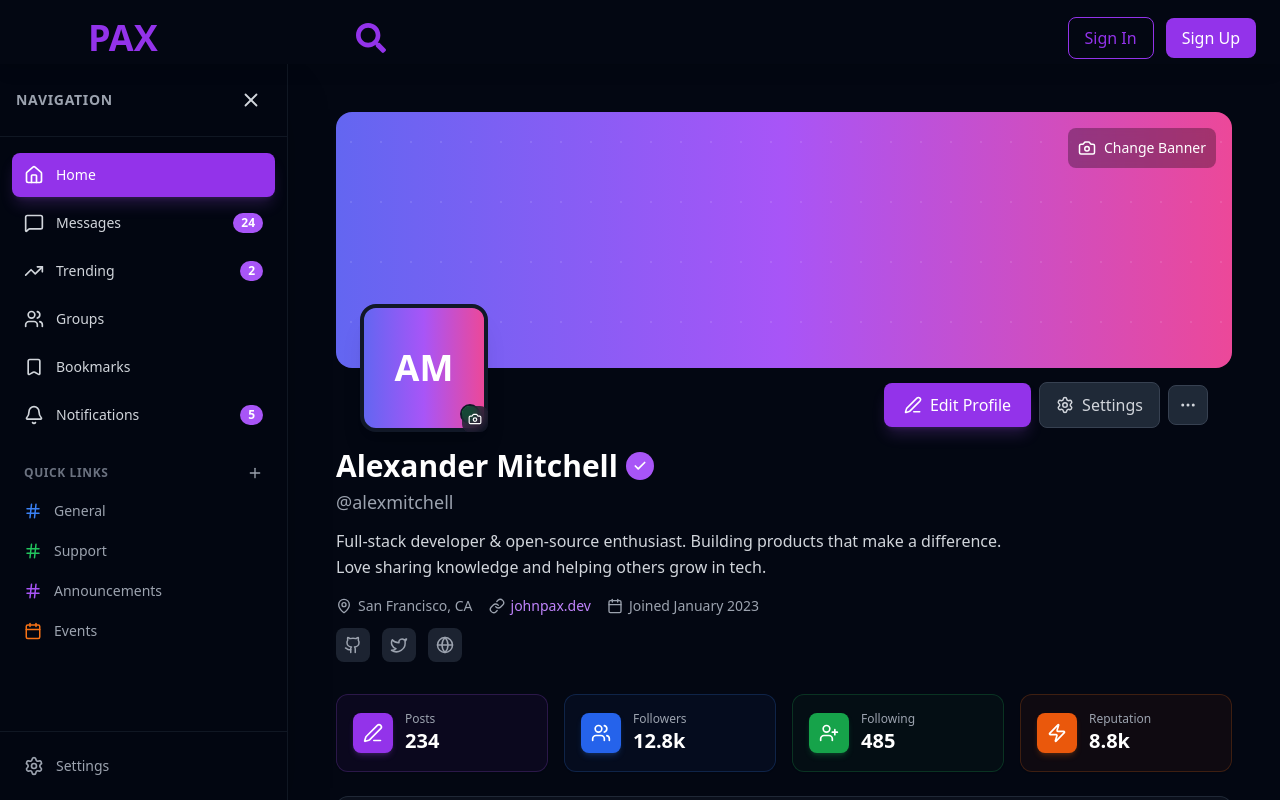
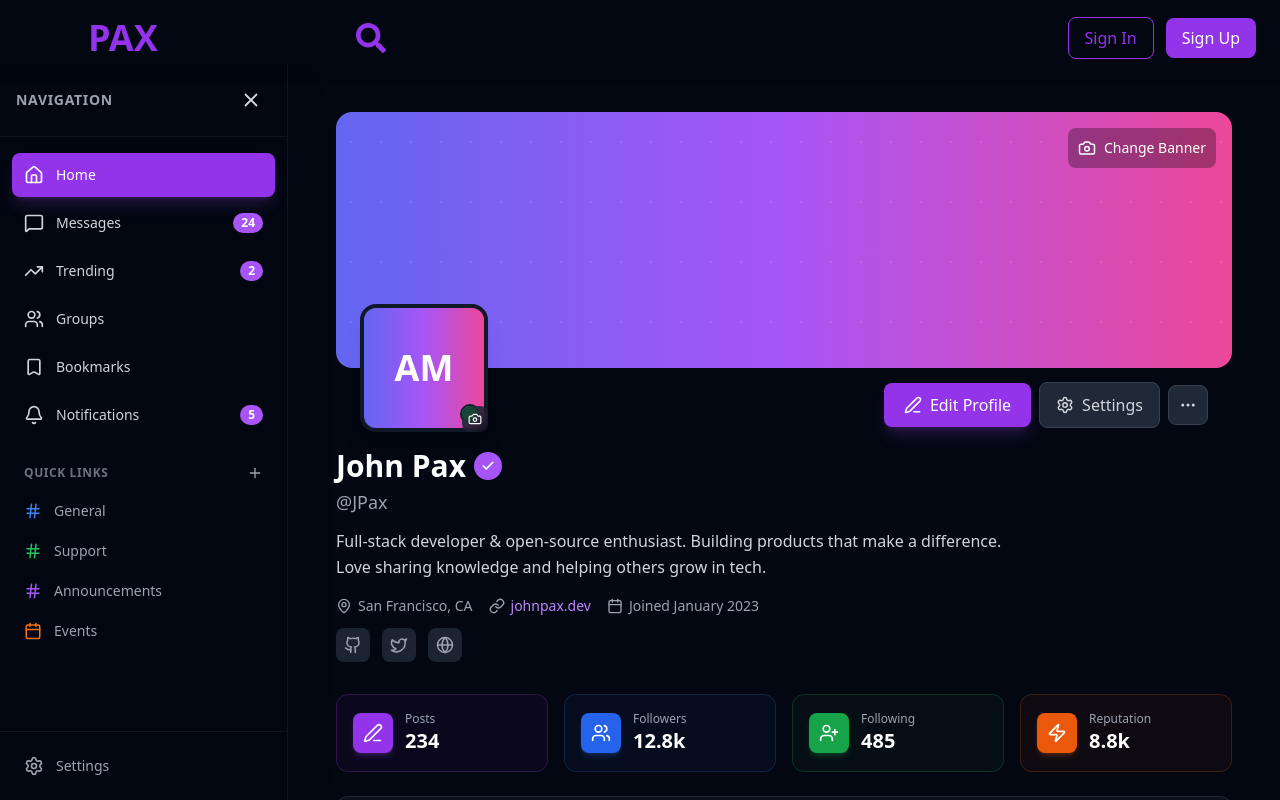
Before and after one commit to Jambbo/PAX, a React (Vite) app in the folder frontend/paxfrontend/: page /profile in a window 1280 px wide. Shown: the top 800 px of the page. Built offline with nearby package versions, Linux system fonts and the light colour scheme.

Commit message:
profile page

```diff
--- a/frontend/paxfrontend/src/pages/profile/ui/profilePage.tsx
+++ b/frontend/paxfrontend/src/pages/profile/ui/profilePage.tsx
@@ -407,15 +407,15 @@ export const ProfilePage: React.FC = () => {
     const [isEditOpen, setIsEditOpen] = useState(false);
 
     const [profile, setProfile] = useState<UserProfile>({
-        name: 'Alexander Mitchell',
-        username: 'alexmitchell',
+        name: 'John Pax',
+        username: 'JPax',
         avatar: 'AM',
         bannerGradient: 'from-indigo-500 via-purple-500 to-pink-500',
         bio: 'Full-stack developer & open-source enthusiast. Building products that make a difference. Love sharing knowledge and helping others grow in tech.',
         location: 'San Francisco, CA',
         website: 'https://johnPax.dev',
         joinDate: 'January 2023',
-        email: 'alex@example.com',
+        email: 'john@example.com',
         isVerified: true,
         isOnline: true,
         stats: {
```
